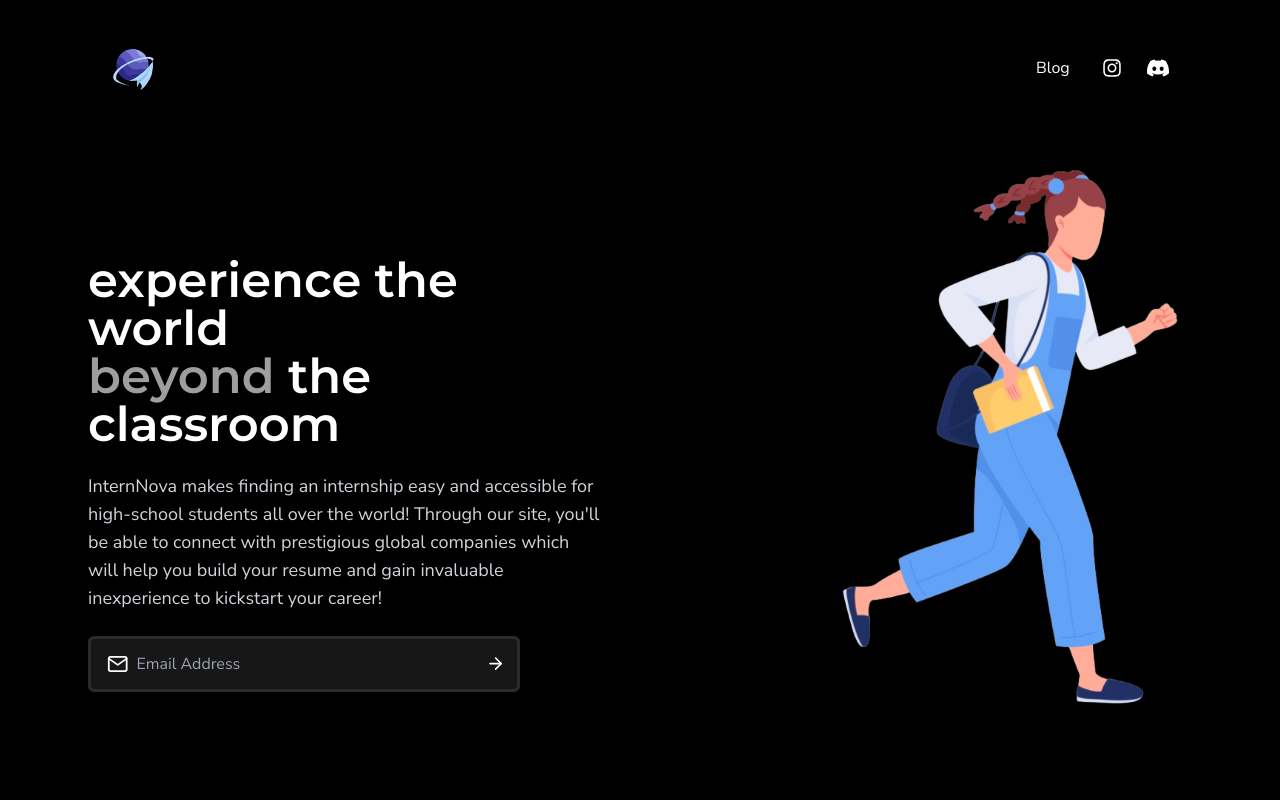
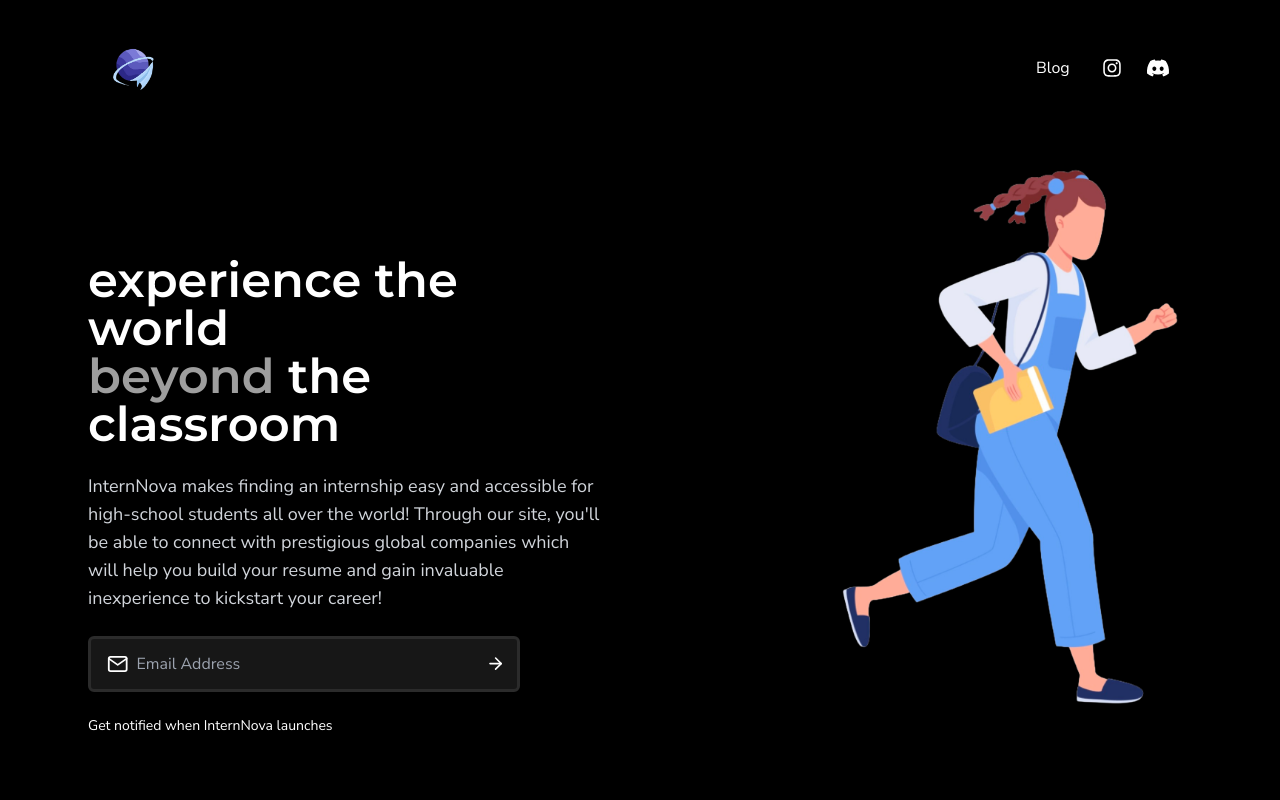
Before and after one commit to internnova/landing, a Next.js app: page / in a window 1280 px wide. Shown: the top 800 px of the page. Built offline with nearby package versions, Linux system fonts and the light colour scheme; grey boxes are pictures that could not be loaded.

Commit message:
feat(waitlist): add bottom message

```diff
--- a/components/Section/Hero.tsx
+++ b/components/Section/Hero.tsx
@@ -88,6 +88,7 @@ export const Hero = () => {
                   onSubmit={submitWaitlistForm}
                 />
               </div>
+              <p className="text-sm">Get notified when InternNova launches</p>
             </div>
             <img
               className="relative hidden mt-10 lg:block bottom-32"
```
